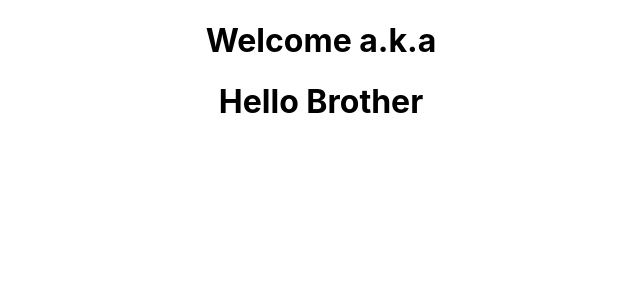
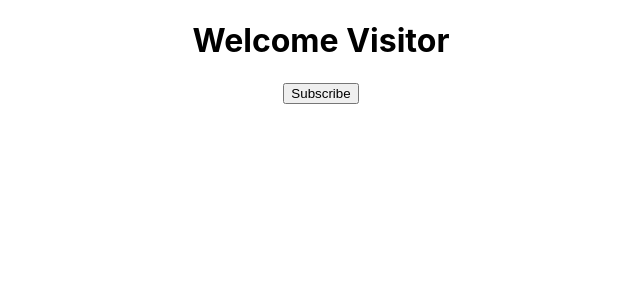
Before and after one commit to emmanuel-tar/helloworld, a React (Create React App) app: page / in a window 1280 px wide. Shown: the top 300 px of the page, without its empty margins (319-959 px from the left). Built offline with nearby package versions, Linux system fonts and the light colour scheme.

Commit message:
Update: Adding a button to the Message Page in the Component Folder

```diff
--- a/src/App.js
+++ b/src/App.js
@@ -11,7 +11,7 @@ function App() {
     <Message />
       {/*<Greet /> */}
       {/*<Welcome /> */}
-      <Hello />
+      {/*<Hello /> */}
     </div>
   );
 }
--- a/src/components/Message.js
+++ b/src/components/Message.js
@@ -1,11 +1,21 @@
 import React ,{Component} from 'react'
 
 class Message extends Component{
+
+    constructor(){
+        super()
+        this.state = {
+            message:'Welcome Visitor'
+        }
+    }
     render(){
         return(
+            <div>
             <h1>
-                Welcome {this.props.name} a.k.a {this.props.heroName}
+               {this.state.message}
             </h1>
+            <button> Subscribe</button>
+            </div>
         )
     }
 }
```
